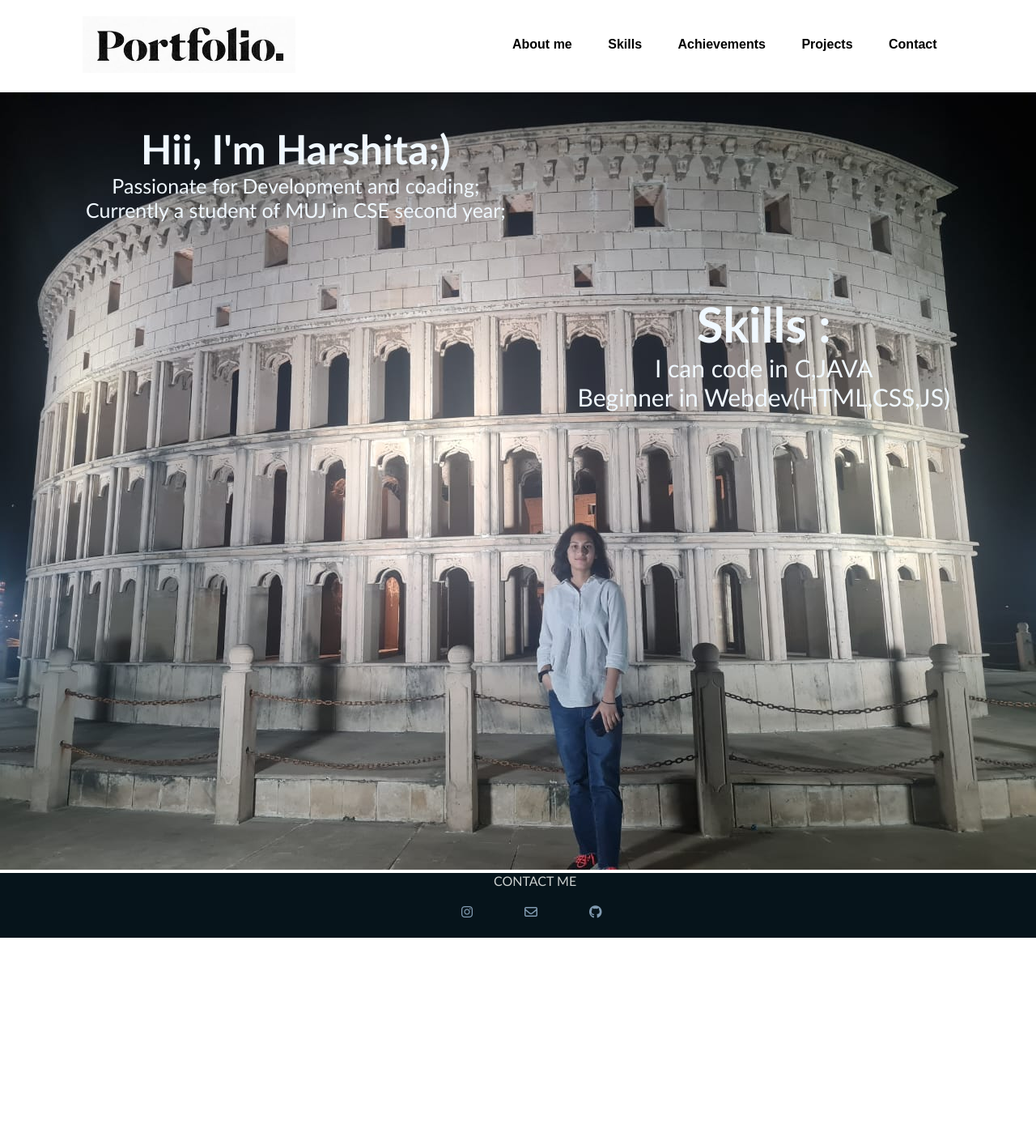
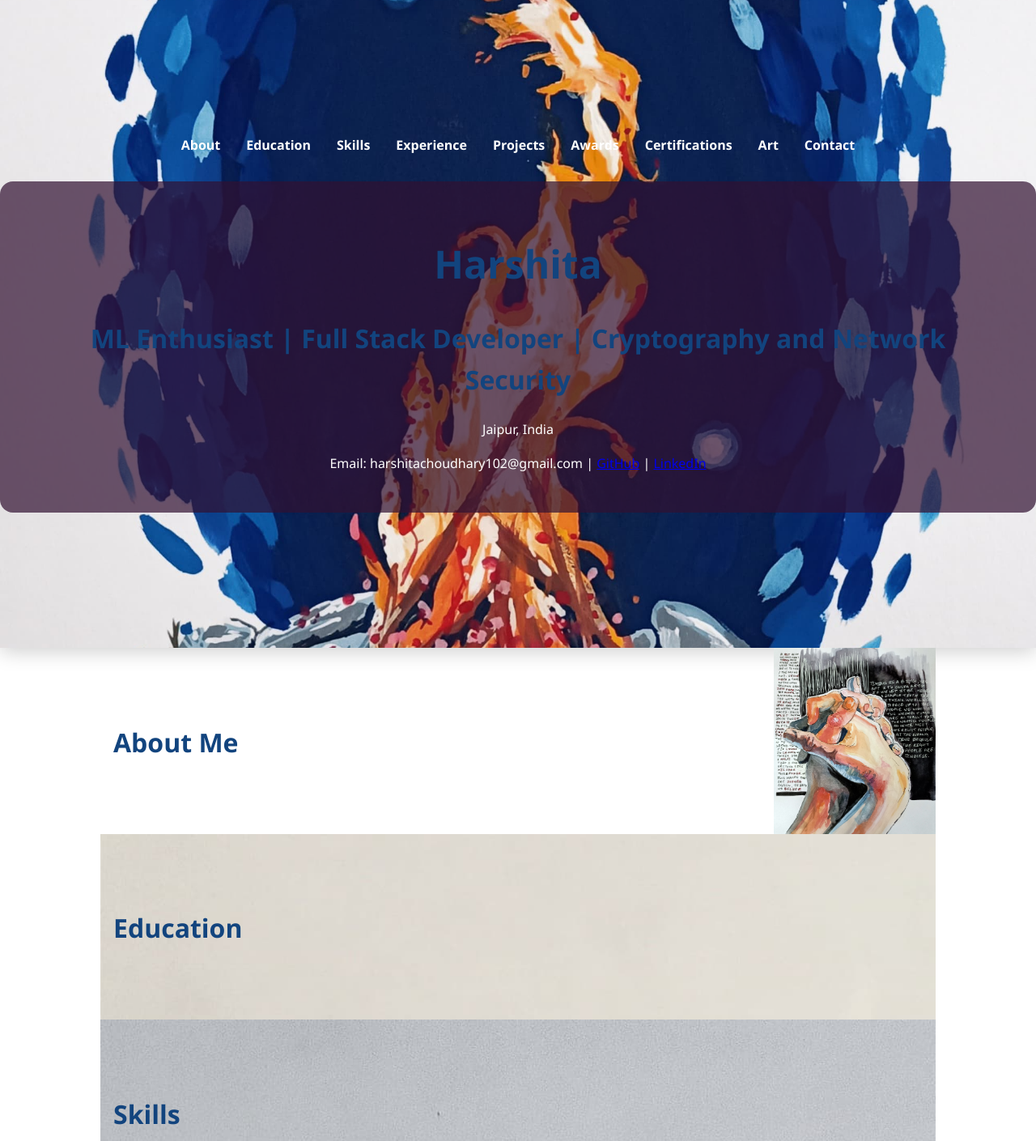
Before and after one commit to harsh-102/webdev, a plain HTML site: page index.html in a window 1280 px wide. Shown: the top 1409 px of the page at 81% size. Before the commit the page ends 1158 px from the top, so only its background shows below. Drawn offline with Linux system fonts and the light colour scheme.

Commit message:
Replacing with updated portfolio

```diff
--- a/index.html
+++ b/index.html
@@ -1,57 +1,89 @@
 <!DOCTYPE html>
 <html lang="en">
-
 <head>
   <meta charset="UTF-8">
   <meta name="viewport" content="width=device-width, initial-scale=1.0">
-    <title>Forms</title>
+  <title>Harshita | Creative Portfolio</title>
   <link rel="stylesheet" href="style.css">
-    <script src="https://kit.fontawesome.com/1323bdaaca.js" crossorigin="anonymous"></script>
 </head>
-
 <body>
-
-
-    <header>
-        <div class="hero">
+  <!-- Hero/Header Section (Background: Bonfire Art) -->
+  <header id="hero">
     <nav>
-                <img src="portfolio.jpeg" alt="Portfolio" class="background-pic" style="height: 70px;">
+      <!-- Navigation links -->
       <ul>
-                    <li><a herf="#">About me</a></li>
-                    <li><a herf="#">Skills</a></li>
-                    <li><a herf="#">Achievements</a></li>
-                    <li><a herf="#">Projects</a></li>
-                    <li><a herf="footer">Contact</a></li>
-
+        <li><a href="#about">About</a></li>
+        <li><a href="#education">Education</a></li>
+        <li><a href="#skills">Skills</a></li>
+        <li><a href="#experience">Experience</a></li>
+        <li><a href="#projects">Projects</a></li>
+        <li><a href="#awards">Awards</a></li>
+        <li><a href="#certifications">Certifications</a></li>
+        <li><a href="#art-gallery">Art</a></li>
+        <li><a href="#contact">Contact</a></li>
       </ul>
     </nav>
+    <div class="hero-content">
+      <h1>Harshita</h1>
+      <h2>ML Enthusiast | Full Stack Developer | Cryptography and Network Security</h2>
+      <p>Jaipur, India</p>
+      <p>Email: harshitachoudhary102@gmail.com | <a href="#">GitHub</a> | <a href="#">LinkedIn</a></p>
     </div>
   </header>
-    <main>
-        <div class="container">
-            <img src="back.jpeg" alt="background" style="width: 100%; margin: 0px; padding: 0px;">
-            <div class="top-left">
 
-                <h1>Hii, I'm Harshita;)<br></h1>
-                Passionate for Development and coading;<br>
-                Currently a student of MUJ in CSE second year;<br>
+  <!-- About Me Section (Background: Hand Watercolor) -->
+  <section id="about">
+    <h2>About Me</h2>
+    <p><!-- Short intro goes here --></p>
+  </section>
 
-            </div>
-            <div class="top-right">
-                <h1>Skills :</h1> I can code in C,JAVA <br>
-                Beginner in Webdev(HTML,CSS,JS)
-            </div>
-        </div>
-    </main>
-    <footer class="footer">
-        <p>CONTACT ME</p>
-        <div class="contact">
+  <!-- Education Section (Background: Subtle, Portrait Art as highlight) -->
+  <section id="education">
+    <h2>Education</h2>
+    <!-- Timeline or cards -->
+  </section>
 
-            <a  href="https://www.instagram.com/ha.rshita3282/" class="button"><i class="fa-brands fa-instagram"></i></a>
-            <a  href="https://mail.google.com/mail/u/0/#inbox" class="button"><i class="fa-regular fa-envelope"></i></a>
-            <a  href="https://github.com/harsh-102" class="button"><i class="fa-brands fa-github"></i></a>
-        </div>
+  <!-- Skills Section (Background: Headphones Sketch) -->
+  <section id="skills">
+    <h2>Skills</h2>
+    <!-- Skill chips or icons -->
+  </section>
+
+  <!-- Experience Section (Background: Tech/Art fusion) -->
+  <section id="experience">
+    <h2>Experience</h2>
+    <!-- Experience cards -->
+  </section>
+
+  <!-- Projects Section (Background: Headphones Sketch or geometric art) -->
+  <section id="projects">
+    <h2>Projects</h2>
+    <!-- Project cards/tiles -->
+  </section>
+
+  <!-- Awards & Achievements Section (Background: Minimalist Ink Sketches) -->
+  <section id="awards">
+    <h2>Awards & Achievements</h2>
+    <!-- List or badges -->
+  </section>
+
+  <!-- Certifications Section -->
+  <section id="certifications">
+    <h2>Certifications</h2>
+    <!-- Certificate icons/logos -->
+  </section>
+
+  <!-- Art Gallery Section (Showcase all art pieces) -->
+  <section id="art-gallery">
+    <h2>Art Gallery</h2>
+    <!-- Art grid or carousel -->
+  </section>
+
+  <!-- Footer / Contact Section -->
+  <footer id="contact">
+    <p>Contact: harshitachoudhary102@gmail.com</p>
+    <p>&copy; 2024 Harshita. All rights reserved.</p>
   </footer>
+  <script src="script.js"></script>
 </body>
-
 </html>
--- /dev/null
+++ b/script.js
@@ -0,0 +1,13 @@
+// Smooth scroll for navigation
+const navLinks = document.querySelectorAll('nav a');
+navLinks.forEach(link => {
+  link.addEventListener('click', function(e) {
+    const targetId = this.getAttribute('href');
+    if (targetId.startsWith('#')) {
+      e.preventDefault();
+      document.querySelector(targetId).scrollIntoView({ behavior: 'smooth' });
+    }
+  });
+});
+
+// Placeholder: Art gallery modal functionality will go here
--- a/style.css
+++ b/style.css
@@ -1,108 +1,123 @@
-*{
-    padding:0;
-    margin:0;
-}
-.hero{
-    font-family: Arial, Helvetica, sans-serif;
-    position: relative;
-    width: 100%;
-    height: 114px;
-    background: white;
-}
-nav{
-    display:flex;
-    width: 84%;
-    margin: auto;
-    padding: 20px 0;
-    align-items: center;
-    justify-content: space-between;
-}
-nav ul li{
-    display: inline-block;
-    list-style: none;
-    margin: 10px 20px;
-
-}
-nav ul li a{
-    text-decoration: solid;
-    color: black;
-    font-weight: bold;
+:root {
+  --red: #EA404D;
+  --purple: #311131;
+  --blue-dark: #12447E;
+  --blue-mid: #0663AA;
+  --blue-light: #0E92D2;
+  --white: #fff;
+  --black: #111;
 }
 
-nav ul li a:hover{
-    color: rgb(33, 165, 165);
+body {
+  margin: 0;
+  font-family: 'Segoe UI', 'Roboto', Arial, sans-serif;
+  background: var(--white);
+  color: var(--black);
+  line-height: 1.6;
 }
 
-.container{
-
-    margin: 0px;
-    padding: 0px;
-    position: relative;
-    text-align: center;
-    color: aliceblue;
-}
-.top-left{
-    font-family:'Gill Sans', 'Gill Sans MT', Calibri, 'Trebuchet MS', sans-serif;
-    font-size:25px;
-    position: absolute;
-    top:40px;
-    left: 106px;
+header#hero {
+  min-height: 100vh;
+  display: flex;
+  flex-direction: column;
+  justify-content: center;
+  align-items: center;
+  background: var(--blue-dark);
+  color: var(--white);
+  position: relative;
+  background-image: url('images/bonfire-art.jpg'); /* Bonfire Art as background */
+  background-size: cover;
+  background-position: center;
+  box-shadow: 0 4px 24px rgba(0,0,0,0.2);
 }
 
-.top-left:hover{
-    font-size:35px;
-    color: hsl(206, 82%, 71%);
-    animation-delay:10s;
-    shape-rendering:unset;
+nav ul {
+  list-style: none;
+  display: flex;
+  gap: 2rem;
+  padding: 0;
+  margin: 0 0 2rem 0;
 }
 
-.top-right{
-    font-family:'Gill Sans', 'Gill Sans MT', Calibri, 'Trebuchet MS', sans-serif;
-    font-size:30px;
-    position: absolute;
-    top:250px;
-    right: 106px;
+nav a {
+  color: var(--white);
+  text-decoration: none;
+  font-weight: 600;
+  transition: color 0.2s;
 }
-.top-right:hover{
-    font-size:35px;
-    color: hsl(213, 91%, 56%);
-    animation-delay:10s;
-    shape-rendering:unset;
+nav a:hover {
+  color: var(--red);
 }
 
-.footer{
-    height: 80px;
-    /* margin: 0px; */
-    /* padding: 0px; */
-    border: #06141b;
-    background: #06141b;
-}
-p{
-    font-family:'Gill Sans', 'Gill Sans MT', Calibri, 'Trebuchet MS', sans-serif;
-    background:#06141b ;
-    margin-left: 610px;
-    height: 30px;
-    margin-bottom: 20px;
-    margin-top: 20px;
-    color: #ccd0cf;
-    display:inline;
-}
-.contact{
-    margin-top: 20px;
-    margin-left: 540px;
-    color: #ccd0cf;
-}
-.button{
-    display: inline-block;
-    size: 30px;
-    margin-left: 30px;
-    margin-right: 30px;
-    align-items: center;
-    color: #809ab0;
+.hero-content {
+  text-align: center;
+  background: rgba(49, 17, 49, 0.7); /* Overlay for readability */
+  padding: 2rem 3rem;
+  border-radius: 1rem;
 }
 
-.button:hover{
-    transform: scale(1.8);
-    transition: 0.2s;
-    color: #f5f9f9;
+section {
+  padding: 4rem 1rem;
+  max-width: 1000px;
+  margin: 0 auto;
+  position: relative;
 }
+
+section#about {
+  background-image: url('images/hand-watercolor.jpg');/* Hand Watercolor as background */
+  background-repeat: no-repeat;
+  background-size: contain;
+  background-position: right bottom;
+}
+
+section#education {
+  background-image: url('images/portrait-art.jpg'); /* Portrait Art as highlight */
+}
+
+section#skills, section#projects {
+  background-image: url('images/headphones-sketch.jpg'); /* Headphones Sketch as background */
+}
+
+section#awards {
+  background-image: url('images/ink-sketches.jpg'); /* Minimalist Ink Sketches as background */
+}
+
+h1, h2 {
+  color: var(--blue-dark);
+}
+
+h1 {
+  font-size: 3rem;
+  margin-bottom: 0.5rem;
+}
+
+h2 {
+  font-size: 2rem;
+  margin-bottom: 1.5rem;
+}
+
+footer {
+  background: var(--purple);
+  color: var(--white);
+  text-align: center;
+  padding: 2rem 1rem;
+}
+
+@media (max-width: 700px) {
+  nav ul {
+    flex-direction: column;
+    gap: 1rem;
+  }
+  .hero-content {
+    padding: 1rem;
+  }
+  section {
+    padding: 2rem 0.5rem;
+  }
+  h1 {
+    font-size: 2rem;
+  }
+  h2 {
+    font-size: 1.3rem;
+  }
+}
```
Also changed, not shown: back.jpeg (deleted), images/bonfire-art.jpg (added), images/hand-watercolor.jpg (added), images/headphones-sketch.jpg (added), images/ink-sketches.jpg (added), images/portrait-art.jpg (added), portfolio.jpeg (deleted). Lines whose indentation alone changed are shown as unchanged.
